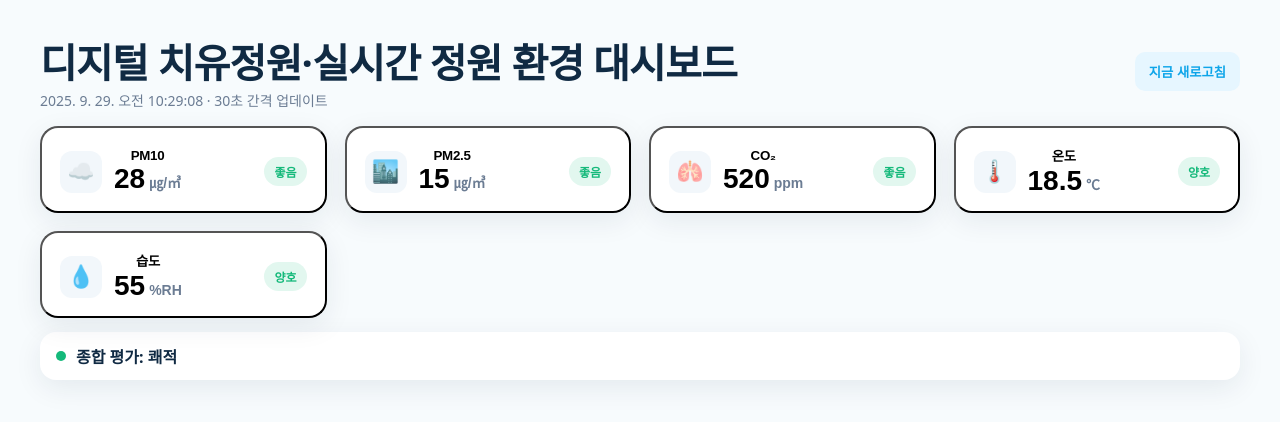
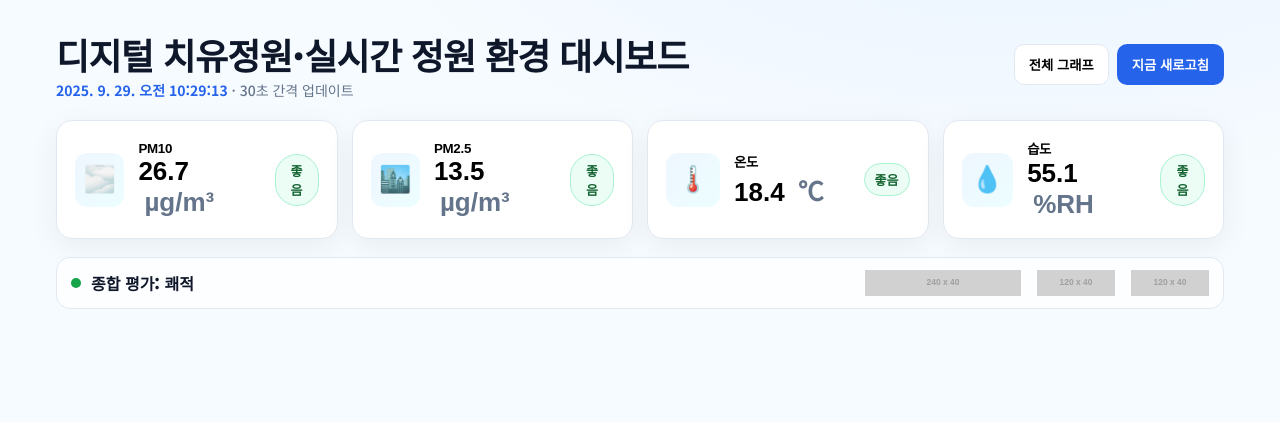
Before and after one commit to snakecrap810806-gif/healing-garden-dashboard, a plain HTML site: page index.html in a window 1280 px wide. Drawn offline with nearby package versions, Linux system fonts and the light colour scheme; placeholder pictures from the web are drawn by us; a web font is replaced by a local one.

Commit message:
Update index.html

```diff
--- a/index.html
+++ b/index.html
@@ -2,99 +2,93 @@
 <html lang="ko">
 <head>
   <meta charset="utf-8" />
-<meta name="viewport" content="width=device-width, initial-scale=1, viewport-fit=cover, user-scalable=no"/>
+  <meta name="viewport" content="width=device-width,initial-scale=1" />
   <title>디지털 치유정원·실시간 정원 환경 대시보드</title>
+  <link rel="preconnect" href="https://fonts.googleapis.com">
   <link rel="preconnect" href="https://fonts.gstatic.com" crossorigin>
-<link href="https://fonts.googleapis.com/css2?family=Pretendard:wght@500;700&display=swap" rel="stylesheet">
-<script src="https://cdn.jsdelivr.net/npm/chart.js@4.4.1/dist/chart.umd.min.js"></script>
+  <link href="https://fonts.googleapis.com/css2?family=Noto+Sans+KR:wght@500;700;900&display=swap" rel="stylesheet">
+  <script src="https://cdn.jsdelivr.net/npm/chart.js"></script>
   <style>
     :root{
-    --bg:#f7fbfd;
+      --bg: #f6fbff;
       --card:#ffffff;
-    --text:#102a43;
-    --muted:#6b7c93;
-    --good:#14b97a;
-    --warn:#f59f00;
-    --bad:#e03131;
-    --shadow:0 8px 28px rgba(16,42,67,.08);
-    --ring:0 0 0 8px rgba(20,185,122,.15);
-    --accent:#0ea5e9;
+      --ink:#0f172a;
+      --muted:#64748b;
+      --ok:#0ea5e9;
+      --good:#16a34a;
+      --bad:#ef4444;
+      --ring:#e2e8f0;
+      --primary:#2563eb;
     }
-  html,body{height:100%}
+    *{box-sizing:border-box}
+    html,body{margin:0;height:100%}
     body{
-    margin:0;
-    font-family:"Pretendard",system-ui,-apple-system,"Segoe UI",Roboto,Arial,"Apple SD Gothic Neo","Noto Sans KR",sans-serif;
-    background:var(--bg);
-    color:var(--text);
-    -webkit-tap-highlight-color:transparent;
-    touch-action:manipulation; /* 모바일 탭 지연/제스처 최소화 */
+      font-family:"Noto Sans KR",system-ui,-apple-system,Segoe UI,Roboto,Helvetica,Arial,sans-serif;
+      color:var(--ink);
+      background: radial-gradient(1200px 600px at 80% -20%, #e8f2ff 0%, transparent 60%) var(--bg);
+      background-attachment: fixed;
     }
-  .wrap{max-width:1200px;margin:32px auto;padding:0 16px}
+    .wrap{max-width:1200px;margin:0 auto;padding:28px 16px 48px}
     header{
-    display:flex; align-items:center; gap:12px; justify-content:space-between; margin-bottom:16px;
+      display:flex;align-items:center;gap:16px;justify-content:space-between;flex-wrap:wrap;margin-bottom:20px
     }
     .title{
-    font-size:clamp(20px,3.6vw,40px); font-weight:800; letter-spacing:-.02em;
+      font-weight:900;letter-spacing:-0.02em;font-size:clamp(22px,3.2vw,36px)
     }
-  .meta{
-    font-size:14px; color:var(--muted);
+    .subtitle{color:var(--muted);font-size:14px}
+    .time{font-weight:700;color:var(--primary)}
+    .toolbar{display:flex;align-items:center;gap:8px;flex-wrap:wrap}
+    .btn{
+      appearance:none;border:1px solid var(--ring);background:#fff;padding:10px 14px;border-radius:10px;
+      font-weight:700;cursor:pointer
     }
-  .toolbar{display:flex; gap:8px; align-items:center}
-  .btn{
-    border:0; background:#e6f6ff; color:var(--accent); font-weight:700;
-    padding:10px 14px; border-radius:10px; cursor:pointer;
-  }
+    .btn.primary{background:var(--primary);color:#fff;border-color:transparent}
     .grid{
-    display:grid; gap:18px; grid-template-columns:repeat(12,1fr);
+      display:grid;grid-template-columns:repeat(12,1fr);gap:14px;margin-top:10px
     }
     .card{
-    grid-column:span 12;
-    background:var(--card); border-radius:18px; padding:18px 18px 14px;
-    box-shadow:var(--shadow);
-    display:flex; align-items:center; justify-content:space-between; cursor:pointer;
-    transition:transform .15s ease, box-shadow .15s ease;
+      grid-column:span 6;background:var(--card);border:1px solid var(--ring);border-radius:16px;padding:18px;
+      box-shadow:0 8px 30px rgba(2,6,23,.06);display:flex;align-items:center;gap:14px;cursor:pointer
     }
-  .card:active{transform:translateY(1px)}
-  .card:focus-visible{outline:none; box-shadow:var(--shadow), var(--ring)}
-  @media(min-width:640px){ .card{grid-column:span 6} }
-  @media(min-width:980px){ .card{grid-column:span 3} }
-  .left{display:flex; gap:12px; align-items:center}
+    @media(min-width:900px){.card{grid-column:span 3}}
     .icon{
-    width:42px;height:42px;border-radius:12px;display:grid;place-items:center;
-    background:#f2f7fb;font-size:22px
+      width:54px;height:54px;border-radius:12px;display:grid;place-items:center;font-size:26px;
+      background:linear-gradient(135deg,#eff6ff,#ecfeff)
     }
-  .label{font-weight:800; letter-spacing:-.02em}
-  .value{font-size:28px; font-weight:800}
-  .unit{margin-left:4px; font-size:14px; color:var(--muted); font-weight:700}
-  .state{
-    padding:6px 10px; border-radius:999px; font-weight:800; font-size:12px;
+    .label{font-weight:900;letter-spacing:-0.02em}
+    .value{font-size:26px;font-weight:900}
+    .unit{color:var(--muted);margin-left:6px;font-weight:700}
+    .pill{
+      margin-left:auto;font-size:13px;font-weight:900;border-radius:999px;padding:6px 10px;border:1px solid var(--ring);
+      color:var(--muted);background:#fff
     }
-  .good{background:rgba(20,185,122,.12); color:var(--good)}
-  .warn{background:rgba(245,159,0,.14); color:var(--warn)}
-  .bad{ background:rgba(224,49,49,.14); color:var(--bad) }
-  /* summary bar */
-  .summary{
-    margin-top:14px; background:var(--card); border-radius:16px;
-    padding:12px 16px; box-shadow:var(--shadow); display:flex; align-items:center; gap:10px;
+    .pill.good{color:#166534;background:#ecfdf5;border-color:#a7f3d0}
+    .pill.warn{color:#a16207;background:#fffbeb;border-color:#fde68a}
+    .pill.bad{color:#991b1b;background:#fef2f2;border-color:#fecaca}
+    .foot{
+      margin-top:18px;background:#ffffffcc;border:1px solid var(--ring);backdrop-filter:blur(4px);
+      border-radius:14px;padding:12px 14px;display:flex;align-items:center;gap:10px
     }
-  .dot{width:10px;height:10px;border-radius:999px;background:var(--good)}
-  /* modal */
-  .modal{
-    position:fixed; inset:0; background:rgba(0,0,0,.4);
-    display:none; align-items:flex-end; justify-content:center; z-index:50;
+    .dot{width:10px;height:10px;border-radius:50%;background:var(--good)}
+    .score{font-weight:900}
+    .logos{margin-left:auto;display:flex;align-items:center;gap:16px;opacity:.9}
+    .logos img{height:26px;object-fit:contain}
+    /* Modal */
+    .modal{position:fixed;inset:0;display:none;align-items:center;justify-content:center;z-index:50}
+    .modal.show{display:flex}
+    .backdrop{position:absolute;inset:0;background:rgba(15,23,42,.55);backdrop-filter:blur(2px)}
+    .sheet{
+      position:relative;width:min(1100px,94vw);height:min(56vh,520px);background:#fff;border-radius:18px;
+      border:1px solid var(--ring);padding:14px 14px 8px;box-shadow:0 24px 80px rgba(2,6,23,.3);z-index:1
     }
-  .sheet{
-    width:min(1080px,94vw); height:64vh; background:var(--card);
-    border-radius:22px 22px 0 0; box-shadow:0 -8px 30px rgba(0,0,0,.12);
-    padding:14px 14px 10px; display:flex; flex-direction:column; gap:8px;
+    .sheet header{margin:0 4px 6px}
+    .close{
+      position:absolute;top:10px;right:10px;border:none;background:#0f172a;color:#fff;border-radius:10px;padding:8px 10px;
+      font-weight:800;cursor:pointer
     }
-  .sheet-head{display:flex; justify-content:space-between; align-items:center}
-  .sheet-title{font-weight:800; letter-spacing:-.02em}
-  .close{border:0;background:#f0f3f7;border-radius:10px;padding:8px 12px;cursor:pointer}
-  .chartbox{position:relative; flex:1; min-height:48vh}
-  canvas{position:absolute; inset:8px; width:calc(100% - 16px)!important; height:calc(100% - 16px)!important}
-  /* helps iframe hosts like MP Skin */
-  .clickable{pointer-events:auto}
+    canvas{border-radius:10px;background:#fbfdff;border:1px solid var(--ring)}
+    /* ensures mobile taps are captured by the iframe area */
+    .sheet, .card, .btn {touch-action:manipulation}
   </style>
 </head>
 <body>
@@ -102,260 +96,262 @@
     <header>
       <div>
         <div class="title">디지털 치유정원·실시간 정원 환경 대시보드</div>
-        <div id="clock" class="meta">--</div>
+        <div class="subtitle"><span class="time" id="now">--:--:--</span> · <span id="cycle">30초 간격 업데이트</span></div>
       </div>
       <div class="toolbar">
-        <button id="refreshBtn" class="btn">지금 새로고침</button>
+        <button class="btn" id="btnAll">전체 그래프</button>
+        <button class="btn primary" id="btnRefresh">지금 새로고침</button>
       </div>
     </header>
 
-    <main class="grid clickable" id="cards">
-      <!-- 카드들이 JS로 렌더링됩니다 -->
-    </main>
+    <!-- KPI Cards -->
+    <section class="grid" id="cards">
+      <!-- JS가 채움 -->
+    </section>
 
-    <section class="summary clickable" aria-live="polite">
-      <span class="dot" id="dot"></span>
-      <strong id="summary">종합 평가: 계산 중...</strong>
-    </section>
+    <!-- Summary / Logos -->
+    <div class="foot">
+      <span class="dot"></span>
+      <span class="score" id="summaryText">종합 평가: 쾌적</span>
+      <div class="logos">
+        <!-- ✅ 여기에 본인 GitHub에 올린 로고 URL로 교체하세요 -->
+        <img src="https://dummyimage.com/240x40/ffffff/9aa2b1&text=%EA%B5%AD%EB%A6%BD%EC%A0%95%EC%9B%90%EB%AC%B8%ED%99%94%EC%9B%90" alt="국립정원문화원 로고">
+        <img src="https://dummyimage.com/120x40/ffffff/0f172a&text=Upbit" alt="Upbit 로고">
+        <img src="https://dummyimage.com/120x40/ffffff/0f172a&text=%EB%91%90%EB%82%98%EB%AC%B4" alt="두나무 로고">
+      </div>
+    </div>
   </div>
 
-  <!-- 모달 -->
-  <div class="modal" id="modal" role="dialog" aria-modal="true" aria-labelledby="modalTitle">
+  <!-- Chart Modal -->
+  <div class="modal" id="modal">
+    <div class="backdrop" data-close></div>
     <div class="sheet">
-      <div class="sheet-head">
-        <div class="sheet-title" id="modalTitle">시간대 그래프</div>
-        <button class="close" id="closeModal">닫기</button>
-      </div>
-      <div class="chartbox">
+      <header>
+        <div class="title" id="modalTitle" style="font-size:18px">그래프</div>
+      </header>
+      <button class="close" data-close>닫기</button>
       <canvas id="chart"></canvas>
-      </div>
     </div>
   </div>
 
 <script>
 /* -----------------------------
-   데이터/상태 로직
------------------------------ */
-const THRESHOLDS = {
-  PM10: 100,      // ㎍/㎥
-  PM25: 50,       // ㎍/㎥
-  CO2:  1000      // ppm
+   0) 설정 (필요 시 숫자만 고치세요)
+--------------------------------*/
+const UPDATE_MS = 30_000;          // 30초 주기
+const HISTORY_LEN = 120;           // 최대 120개 포인트(약 1시간)
+const limits = {
+  pm10: 100,       // µg/m³
+  pm25: 50,        // µg/m³
+  co2: 1000,       // ppm
+  temp: {min: -10, max: 40, good:[18,27]},
+  humi: {min: 10, max: 90, good:[35,65]}
+};
+// 기본 중심값(가을 느낌, 아주 조금만 출렁)
+const base = {
+  pm10: 26,   // µg/m³
+  pm25: 13,   // µg/m³
+  co2: 430,   // ppm
+  temp: 18.6, // ℃
+  humi: 55.0  // %RH
+};
+// y축 범위(그래프를 완만하게)
+const yRanges = {
+  pm10: [0, 140],
+  pm25: [0, 80],
+  co2 : [300, 1200],
+  temp: [ -5, 35],
+  humi: [ 20, 90]
+};
+// 항목 메타
+const METAS = {
+  pm10: {label:'PM10', unit:'µg/m³', icon:'🌫️'},
+  pm25: {label:'PM2.5', unit:'µg/m³', icon:'🏙️'},
+  co2 : {label:'CO₂', unit:'ppm', icon:'🫁'},
+  temp: {label:'온도', unit:'℃', icon:'🌡️'},
+  humi: {label:'습도', unit:'%RH', icon:'💧'},
 };
 
-const UNITS = { PM10:'㎍/㎥', PM25:'㎍/㎥', CO2:'ppm', TEMP:'℃', HUM:'%RH' };
-const LABELS = { PM10:'PM10', PM25:'PM2.5', CO2:'CO₂', TEMP:'온도', HUM:'습도' };
-const ICONS  = { PM10:'☁️', PM25:'🏙️', CO2:'🫁', TEMP:'🌡️', HUM:'💧' };
+/* -----------------------------
+   1) 상태
+--------------------------------*/
+const state = {
+  now: new Date(),
+  data: {...base},
+  history: {
+    pm10:[], pm25:[], co2:[], temp:[], humi:[], time:[]
+  }
+};
 
-// 시작 값(가을 느낌)
-let cur = { PM10: 28, PM25: 15, CO2: 520, TEMP: 18.5, HUM: 55 };
+/* -----------------------------
+   2) 도우미
+--------------------------------*/
+const $ = sel => document.querySelector(sel);
+const fmt = n => {
+  // 소수 한 자리(온도/습도), 나머지는 한 자리(미세먼지), CO2는 정수
+  if (Number.isNaN(n)) return '-';
+  return Math.round(n * 10) / 10;
+};
+const prettyTime = d => d.toLocaleString('ko-KR', {year:'numeric',month:'numeric',day:'numeric',
+                                                   hour:'numeric',minute:'2-digit',second:'2-digit'});
 
-const historyMap = {
-  PM10:[], PM25:[], CO2:[], TEMP:[], HUM:[]
-};
-const MAX_POINTS = 60; // 약 한 시간치(분 단위라 가정)
-
-/* 작은 변화 + 드문 스파이크 */
-function nextValue(key, now){
-  const v = cur[key];
-  let delta = 0;
-  switch(key){
-    case 'PM10': delta = rand(-1.2, 1.4); break;
-    case 'PM25': delta = rand(-0.8, 1.0); break;
-    case 'CO2' : delta = rand(-10, 14); break;
-    case 'TEMP': delta = rand(-0.05, 0.06); break;
-    case 'HUM' : delta = rand(-0.6, 0.8); break;
+function statusFor(key,val){
+  if (key==='pm10') return val<=limits.pm10 ? '좋음' : '위험';
+  if (key==='pm25') return val<=limits.pm25 ? '좋음' : '위험';
+  if (key==='co2')  return val<=limits.co2  ? '좋음' : '위험';
+  if (key==='temp'){
+    const [a,b]=limits.temp.good; return (val>=a && val<=b)?'좋음':'주의';
   }
-  let spikeChance = 0.05; // 5%만 경고 스파이크
-  let val = v + delta;
-  if(Math.random() < spikeChance){
-    if(key==='PM10') val += rand(25, 45);
-    if(key==='PM25') val += rand(12, 25);
-    if(key==='CO2')  val += rand(120, 260);
+  if (key==='humi'){
+    const [a,b]=limits.humi.good; return (val>=a && val<=b)?'좋음':'주의';
   }
-  // 안전 클램프
-  if(key==='PM10') val = clamp(val, 8, 135);
-  if(key==='PM25') val = clamp(val, 5, 80);
-  if(key==='CO2')  val = clamp(val, 380, 1400);
-  if(key==='TEMP') val = clamp(val, 10, 28);
-  if(key==='HUM')  val = clamp(val, 30, 85);
-  cur[key] = round(val, (key==='TEMP')?1:1);
-  pushHistory(key, now, cur[key]);
+  return '정보';
+}
+function pillClass(txt){
+  if (txt==='좋음') return 'good';
+  if (txt==='위험') return 'bad';
+  return 'warn';
 }
 
-function pushHistory(key, now, value){
-  const arr = historyMap[key];
-  arr.push({ t: now, v: value });
-  if(arr.length > MAX_POINTS) arr.shift();
+// 값 랜덤 워크 (아주 작은 변화)
+function jitter(current, step=0.35){
+  return current + (Math.random()-0.5)*step;
+}
+function clamp(v, min, max){ return Math.max(min, Math.min(max, v)); }
+
+function nextValues(prev){
+  // 미세먼지는 아주 미세하게 변동, 가끔 아주 희미한 스파이크
+  const spike = Math.random()<0.08 ? (Math.random()*2.5) : 0; // 8% 확률로 +최대 2.5
+  const pm10 = Math.max(2, jitter(prev.pm10, 0.6) + spike);
+  const pm25 = Math.max(1, jitter(prev.pm25, 0.4) + spike*0.6);
+  // CO2는 실내 기준 완만
+  const co2  = clamp(jitter(prev.co2, 6), 350, 1100);
+  // 온도/습도는 고정 범위에서 매우 완만
+  const temp = clamp(jitter(prev.temp, 0.12), limits.temp.min, limits.temp.max);
+  const humi = clamp(jitter(prev.humi, 0.5), limits.humi.min, limits.humi.max);
+  return {pm10, pm25, co2, temp, humi};
 }
 
-function stateOf(key, value){
-  if(key==='CO2'){
-    if(value <= THRESHOLDS.CO2) return { cls:'good', txt:'좋음' };
-    else return { cls:'bad', txt:'위험' };
-  }else if(key==='PM10'){
-    if(value <= THRESHOLDS.PM10) return { cls:'good', txt:'좋음' };
-    else return { cls:'bad', txt:'위험' };
-  }else if(key==='PM25'){
-    if(value <= THRESHOLDS.PM25) return { cls:'good', txt:'좋음' };
-    else return { cls:'bad', txt:'위험' };
-  }else{
-    // TEMP/HUM 상태는 참고용(항상 '좋음')
-    return { cls:'good', txt:'양호' };
-  }
-}
-
-function summaryText(){
-  const s = ['PM10','PM25','CO2'].map(k=>stateOf(k,cur[k]).cls);
-  const badCnt = s.filter(x=>x==='bad').length;
-  if(badCnt===0) return { text:'종합 평가: 쾌적', color:'var(--good)' };
-  if(badCnt===1) return { text:'종합 평가: 보통', color:'var(--warn)' };
-  return { text:'종합 평가: 주의', color:'var(--bad)' };
+function pushHistory(){
+  const t = new Date();
+  state.history.time.push(t);
+  ['pm10','pm25','co2','temp','humi'].forEach(k=>{
+    state.history[k].push(state.data[k]);
+    if (state.history[k].length > HISTORY_LEN) state.history[k].shift();
+  });
+  if (state.history.time.length > HISTORY_LEN) state.history.time.shift();
 }
 
 /* -----------------------------
-   렌더링
------------------------------ */
-const cardsEl = document.getElementById('cards');
-const clockEl = document.getElementById('clock');
-const dotEl = document.getElementById('dot');
-const sumEl = document.getElementById('summary');
-
-const FIELDS = ['PM10','PM25','CO2','TEMP','HUM'];
+   3) 렌더링
+--------------------------------*/
+function renderTime(){
+  state.now = new Date();
+  $('#now').textContent = prettyTime(state.now);
+}
 
 function renderCards(){
-  cardsEl.innerHTML = '';
-  FIELDS.forEach(key=>{
-    const val = cur[key];
-    const st  = stateOf(key,val);
+  const container = $('#cards');
+  container.innerHTML = '';
+  const order = ['pm10','pm25','temp','humi']; // 화면 4개 카드
+  order.forEach(key=>{
+    const meta = METAS[key];
+    const val = state.data[key];
+    const status = statusFor(key,val);
     const card = document.createElement('button');
-    card.className='card';
-    card.setAttribute('type','button');
-    card.setAttribute('data-key',key);
+    card.className = 'card';
+    card.setAttribute('data-key', key);
     card.innerHTML = `
-      <div class="left">
-        <div class="icon">${ICONS[key]}</div>
-        <div>
-          <div class="label">${LABELS[key]}</div>
-          <div class="value">${val}<span class="unit">${UNITS[key]||''}</span></div>
+      <div class="icon" aria-hidden="true">${meta.icon}</div>
+      <div style="text-align:left">
+        <div class="label">${meta.label}</div>
+        <div class="value">${key==='co2' ? Math.round(val) : fmt(val)} <span class="unit">${meta.unit}</span></div>
       </div>
-      </div>
-      <div class="state ${st.cls}">${st.txt}</div>
+      <div class="pill ${pillClass(status)}">${status}</div>
     `;
-    // 클릭 + 터치 지원
-    bindTap(card, () => openChart(key));
-    cardsEl.appendChild(card);
+    card.addEventListener('click', ()=> openChart(key));
+    container.appendChild(card);
   });
-}
 
-function renderClock(){
-  const now = new Date();
-  const fmt = now.toLocaleString('ko-KR', { year:'numeric', month:'numeric', day:'numeric', hour:'numeric', minute:'2-digit', second:'2-digit' });
-  clockEl.textContent = `${fmt} · 30초 간격 업데이트`;
-}
-
-function renderSummary(){
-  const s = summaryText();
-  sumEl.textContent = s.text;
-  dotEl.style.background = s.color;
+  // 종합평가
+  const ok = (state.data.pm10<=limits.pm10) && (state.data.pm25<=limits.pm25) && (state.data.co2<=limits.co2)
+            && (state.data.temp>=limits.temp.good[0] && state.data.temp<=limits.temp.good[1])
+            && (state.data.humi>=limits.humi.good[0] && state.data.humi<=limits.humi.good[1]);
+  $('#summaryText').textContent = `종합 평가: ${ok?'쾌적':'보통/주의'}`;
 }
 
 /* -----------------------------
-   차트 모달
------------------------------ */
-const modal = document.getElementById('modal');
-const modalTitle = document.getElementById('modalTitle');
-const closeBtn = document.getElementById('closeModal');
+   4) 차트
+--------------------------------*/
 let chart;
-
-function openChart(key){
-  // PM10/PM2.5/CO2만 그래프 (TEMP/HUM은 선택적)
-  modal.style.display='flex';
-  modalTitle.textContent = `${LABELS[key]} 시간대별 측정값`;
-  if(chart){ chart.destroy(); chart=null; }
-  const ctx = document.getElementById('chart').getContext('2d');
-  const labels = historyMap[key].map(p=>new Date(p.t).toLocaleTimeString('ko-KR',{hour:'2-digit',minute:'2-digit'}));
-  const data   = historyMap[key].map(p=>p.v);
-
-  // 완만한 곡선을 위해 y축 여유폭 크게
-  const maxY = Math.max(...data, (key==='PM10')?140:(key==='PM25')?80:(key==='CO2')?1400:100);
+function buildChart(){
+  const ctx = $('#chart').getContext('2d');
   chart = new Chart(ctx,{
     type:'line',
-    data:{ labels, datasets:[{
-      label:`${LABELS[key]} 시간대별 측정값`,
-      data,
-      fill:true,
-      borderColor:'#10a6d1',
-      backgroundColor:'rgba(16,166,209,.12)',
-      tension:.35,
-      pointRadius:2
-    }]},
+    data:{ labels:[], datasets:[{label:'', data:[], fill:true, tension:.25}]},
     options:{
-      responsive:true, maintainAspectRatio:false,
-      interaction:{ intersect:false, mode:'index' },
+      maintainAspectRatio:false,
+      responsive:true,
+      interaction:{mode:'nearest',intersect:false},
       scales:{
-        y:{
-          suggestedMin:0,
-          suggestedMax:maxY,
-          ticks:{ font:{ weight:700 } }
+        x:{grid:{color:'rgba(148,163,184,.25)'}, ticks:{maxRotation:0,autoSkip:true}},
+        y:{grid:{color:'rgba(148,163,184,.20)'}, ticks:{precision:0}}
       },
-        x:{ ticks:{ maxRotation:0, autoSkip:true, font:{ weight:700 } } }
-      },
-      plugins:{ legend:{ display:false } }
+      plugins:{
+        legend:{display:false},
+        tooltip:{mode:'index',intersect:false}
+      }
     }
   });
 }
-function closeChart(){ modal.style.display='none'; }
-bindTap(closeBtn, closeChart);
-modal.addEventListener('click', (e)=>{ if(e.target===modal) closeChart(); });
+function openChart(key){
+  const meta = METAS[key];
+  $('#modalTitle').textContent = `${meta.label} 시간대별 측정값 (${meta.unit})`;
+  // 데이터 바인딩
+  chart.data.labels = state.history.time.map(t=> t.toLocaleTimeString('ko-KR',{hour:'2-digit',minute:'2-digit'}));
+  chart.data.datasets[0].label = meta.label;
+  chart.data.datasets[0].data = state.history[key];
+  chart.data.datasets[0].borderColor = 'rgba(14,165,233,1)';
+  chart.data.datasets[0].backgroundColor = 'rgba(14,165,233,.15)';
+  // y 범위
+  const [minY,maxY] = yRanges[key];
+  chart.options.scales.y.min = minY;
+  chart.options.scales.y.max = maxY;
+  chart.update();
+  $('#modal').classList.add('show');
+}
+function closeChart(){ $('#modal').classList.remove('show'); }
 
 /* -----------------------------
-   주기 업데이트
------------------------------ */
-function tick(){
-  const now = Date.now();
-  FIELDS.forEach(k => nextValue(k, now));
-  renderCards(); renderClock(); renderSummary();
+   5) 주기 업데이트
+--------------------------------*/
+function tick(updateHistory=true){
+  state.data = nextValues(state.data);
+  if (updateHistory) pushHistory();
+  renderTime();
+  renderCards();
 }
-document.getElementById('refreshBtn').addEventListener('click', ()=>{ tick(); });
-
-/* 초기가입력 - 히스토리 채우기 */
-(function seed(){
-  const baseNow = Date.now() - MAX_POINTS*60000; // 1분 간격 가정
-  for(let i=0;i<MAX_POINTS;i++){
-    const t = baseNow + i*60000;
-    FIELDS.forEach(k=>{
-      // 아주 작은 변동으로 시드
-      const jitter = (k==='TEMP')? rand(-.08,.08) : (k==='HUM')? rand(-.5,.5) : rand(-1,1);
-      const v = (cur[k]+jitter);
-      historyMap[k].push({ t, v });
-    });
-  }
-  // 시드 후 한 번 렌더
-  renderCards(); renderClock(); renderSummary();
-})();
-
-// 30초마다
-setInterval(tick, 30000);
 
 /* -----------------------------
-   유틸
------------------------------ */
-function rand(min,max){ return Math.random()*(max-min)+min; }
-function clamp(n,min,max){ return Math.min(max, Math.max(min,n)); }
-function round(n, d=1){ const f=Math.pow(10,d); return Math.round(n*f)/f; }
+   6) 초기화
+--------------------------------*/
+function init(){
+  // 초기 이력 채우기(그래프가 빈 화면이 되지 않도록 20포인트 미리 생성)
+  state.data = {...base};
+  for(let i=0;i<20;i++){ state.data = nextValues(state.data); pushHistory(); }
+  renderTime(); renderCards(); buildChart();
 
-// 모바일 탭/클릭 동시지원(이중 호출 방지)
-function bindTap(el, fn){
-  let locked = false;
-  const handler = (e)=>{
-    if(locked) return;
-    locked = true;
-    fn();
-    setTimeout(()=>locked=false, 300);
-  };
-  el.addEventListener('click', handler);
-  el.addEventListener('touchend', (e)=>{ e.preventDefault(); handler(e); }, {passive:false});
+  // 이벤트
+  $('#btnRefresh').addEventListener('click', ()=> tick(true));
+  $('#btnAll').addEventListener('click', ()=> openChart('pm10'));
+  document.querySelectorAll('[data-close]').forEach(el=> el.addEventListener('click', closeChart));
+
+  // 주기
+  setInterval(()=> tick(true), UPDATE_MS);
+  // 시계 1초 갱신
+  setInterval(renderTime, 1000);
 }
+init();
 </script>
 </body>
 </html>
```
Lines whose indentation alone changed are shown as unchanged.
